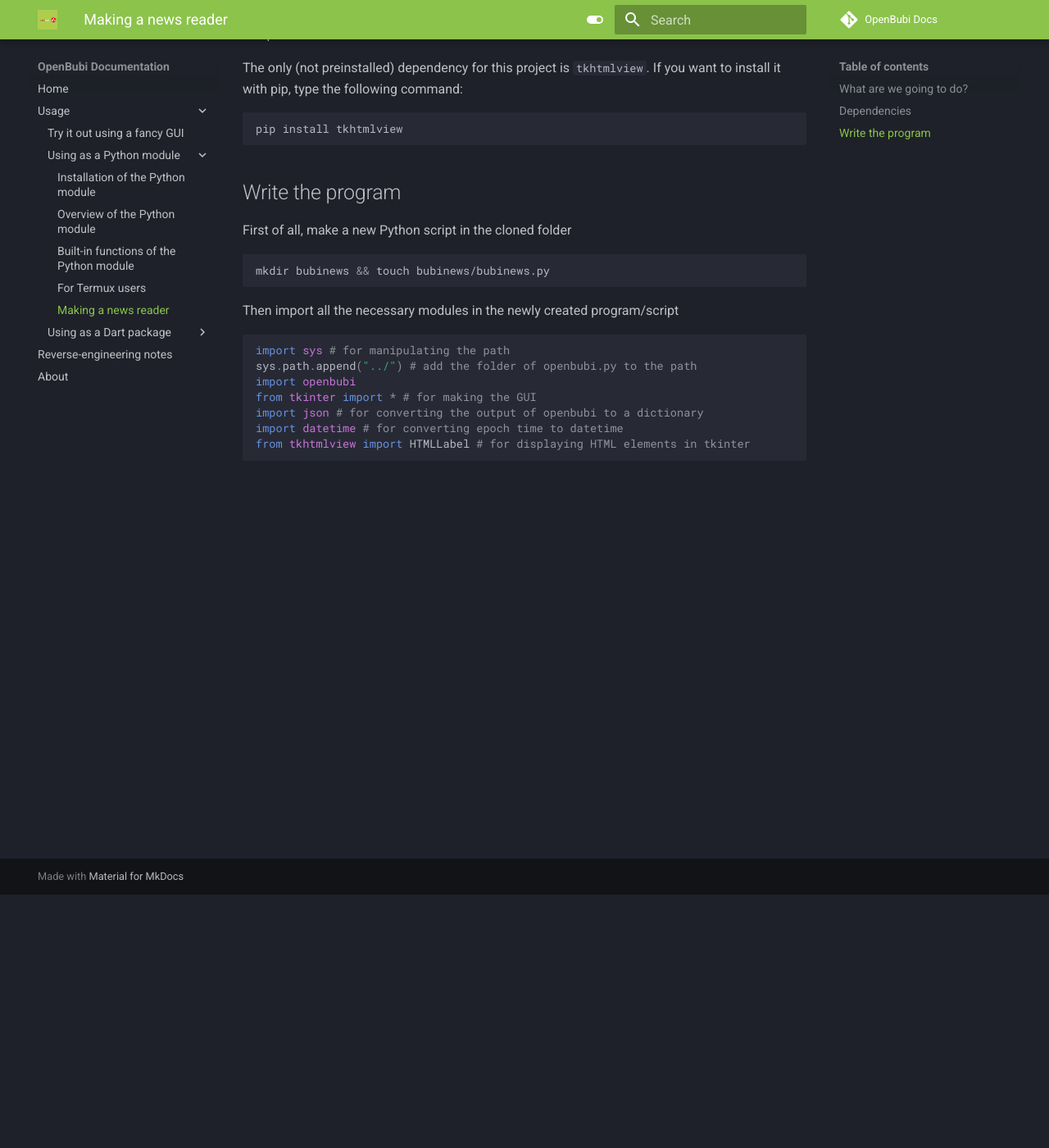
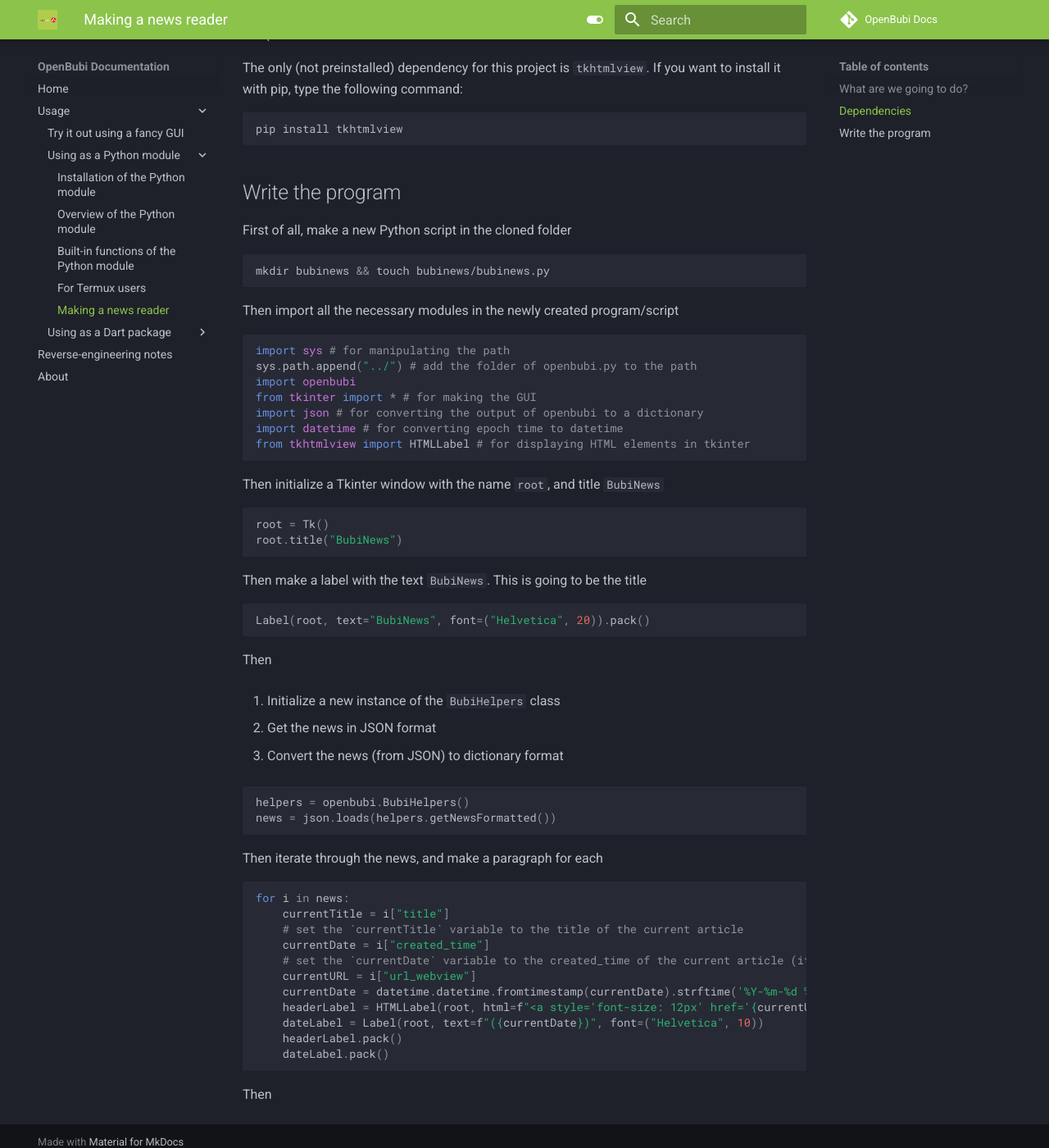
Before and after one commit to PiciAkk/OpenBubi-Docs, an MkDocs documentation site: the page built from docs/usage/pymodule/bubinews.md, in a window 1280 px wide and 1400 px high, scrolled down 309 px. Shown: the whole window at 82% size. Built offline with MkDocs 1.6.1 and Material for MkDocs 9.7.7, drawn with Linux system fonts in a browser that asks for light colours; comment, search, counter and statistics services are not loaded.

Commit message:
bubinews.md updated

````diff
--- a/docs/usage/pymodule/bubinews.md
+++ b/docs/usage/pymodule/bubinews.md
@@ -31,3 +31,47 @@
 import datetime # for converting epoch time to datetime
 from tkhtmlview import HTMLLabel # for displaying HTML elements in tkinter
 ```
+
+Then initialize a Tkinter window with the name `root`, and title `BubiNews`
+
+```python
+root = Tk()
+root.title("BubiNews")
+```
+
+Then make a label with the text `BubiNews`. This is going to be the title
+
+```python
+Label(root, text="BubiNews", font=("Helvetica", 20)).pack()
+```
+
+Then
+
+1. Initialize a new instance of the `BubiHelpers` class
+
+2. Get the news in JSON format
+
+3. Convert the news (from JSON) to dictionary format
+
+```python
+helpers = openbubi.BubiHelpers()
+news = json.loads(helpers.getNewsFormatted())
+```
+
+Then iterate through the news, and make a paragraph for each
+
+```python
+for i in news:
+    currentTitle = i["title"]
+    # set the `currentTitle` variable to the title of the current article
+    currentDate = i["created_time"]
+    # set the `currentDate` variable to the created_time of the current article (it is an epoch time)
+    currentURL = i["url_webview"]
+    currentDate = datetime.datetime.fromtimestamp(currentDate).strftime('%Y-%m-%d %H:%M:%S')
+    headerLabel = HTMLLabel(root, html=f"<a style='font-size: 12px' href='{currentURL}'><p style='text-align: center'>{currentTitle}</p></a>", width=100, height=1.5)
+    dateLabel = Label(root, text=f"({currentDate})", font=("Helvetica", 10))
+    headerLabel.pack()
+    dateLabel.pack()
+```
+
+Then
````
Also changed, not shown: docs/usage/pymodule/functions.md (+1 -1 lines).
